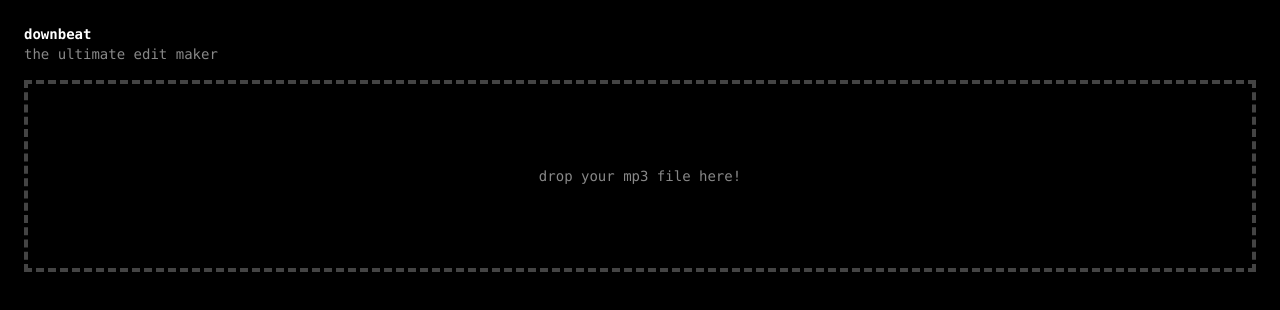
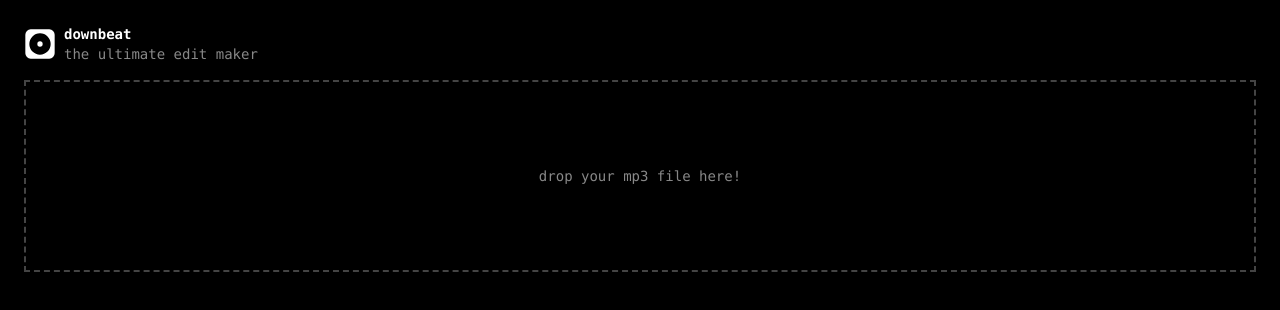
Before and after one commit to deltea/downbeat, a SvelteKit app: page / in a window 1280 px wide. Shown: the top 310 px of the page. Built offline with nearby package versions, Linux system fonts and the light colour scheme.

Commit message:
add vercel adapter

```diff
--- a/package.json
+++ b/package.json
@@ -16,6 +16,7 @@
 		"@eslint/compat": "^1.2.5",
 		"@eslint/js": "^9.18.0",
 		"@sveltejs/adapter-auto": "^6.0.0",
+		"@sveltejs/adapter-vercel": "^5.7.2",
 		"@sveltejs/kit": "^2.16.0",
 		"@sveltejs/vite-plugin-svelte": "^5.0.0",
 		"@tailwindcss/vite": "^4.0.0",
--- a/src/routes/+page.svelte
+++ b/src/routes/+page.svelte
@@ -34,11 +34,17 @@
 </script>
 
 <main class="p-6">
-  <h1 class="font-bold">downbeat</h1>
-  <p class="text-faded">the ultimate edit maker</p>
+  <div class="flex gap-2 items-center">
+    <img src="/favicon.svg" alt="logo" class="h-full" />
+
+    <div>
+      <h1 class="font-bold">downbeat</h1>
+      <p class="text-faded">the ultimate edit maker</p>
+    </div>
+  </div>
 
   <div
-    class="mt-4 border-4 border-dark h-48 border-dashed flex justify-center items-center text-faded"
+    class="mt-4 border-2 border-dark h-48 border-dashed flex justify-center items-center text-faded"
     role="none"
     on:drop|preventDefault={onDrop}
     on:dragover|preventDefault={onDragOver}
--- a/svelte.config.js
+++ b/svelte.config.js
@@ -1,4 +1,4 @@
-import adapter from "@sveltejs/adapter-auto";
+import adapter from "@sveltejs/adapter-vercel";
 import { vitePreprocess } from "@sveltejs/vite-plugin-svelte";
 
 const config = {
```
Also changed, not shown: 2 other files (tests, documents, lock files or other folders).
